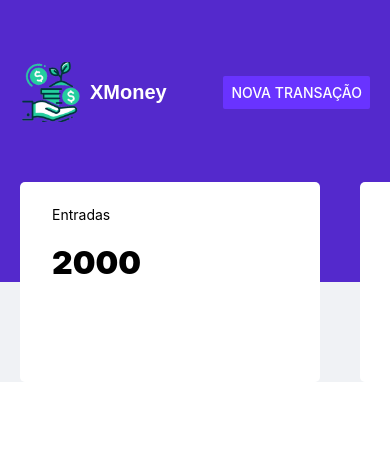
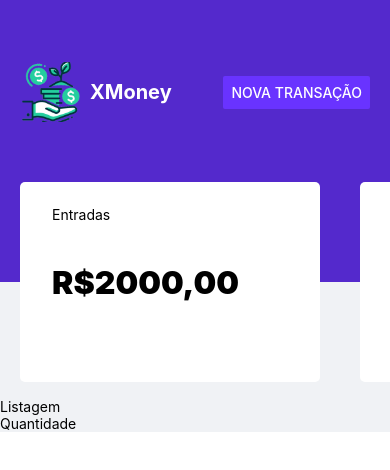
Before and after one commit to Baniomash/XmoneyMobile, a React Native app: screen / in a window 390 px wide. Shown: the top 470 px of the page. Built offline with nearby package versions, Linux system fonts and the light colour scheme.

Commit message:
feat: add hook and init Transactions Table

```diff
--- a/App.tsx
+++ b/App.tsx
@@ -3,6 +3,7 @@ import { View } from "react-native";
 import { Cards } from "./src/components/Cards";
 import { Header } from "./src/components/Header";
 import { NewTransactionModal } from "./src/components/NewTransactionModal";
+import { TransactionsTable } from "./src/components/TransactionsTable";
 
 export default function App() {
   const [isNewTransactionModalOpen, setIsNewTransactionModalOpen] =
@@ -19,6 +20,7 @@ export default function App() {
     <View style={{ backgroundColor: "#f0f2f5" }}>
       <Header onOpenNewTransactionModal={handleOpenNewTransactionModal} />
       <Cards />
+      <TransactionsTable />
       <NewTransactionModal
         isOpen={isNewTransactionModalOpen}
         onRequestClose={handleCloseNewTransactionModal}
--- a/src/components/Cards/index.tsx
+++ b/src/components/Cards/index.tsx
@@ -1,8 +1,28 @@
 import { ScrollView, Text, View, Image } from "react-native";
-import NumberFormat from "react-number-format";
 import { Container, Header, Strong, Card, CardTotal } from "./styles";
+import { useTransactions } from "../../hooks/useTransactions";
 
 export function Cards() {
+  // const { transactions } = useTransactions();
+  // const summary = transactions.reduce(
+  //   (acc, transaction) => {
+  //     if (transaction.type == "deposit") {
+  //       acc.deposits += transaction.amount;
+  //       acc.total += transaction.amount;
+  //     } else {
+  //       acc.withdraws += transaction.amount;
+  //       acc.total -= transaction.amount;
+  //     }
+
+  //     return acc;
+  //   },
+  //   {
+  //     deposits: 0,
+  //     withdraws: 0,
+  //     total: 0,
+  //   }
+  // );
+
   return (
     <Container>
       <ScrollView horizontal={true} showsHorizontalScrollIndicator={false}>
@@ -11,7 +31,7 @@ export function Cards() {
             <Text>Entradas</Text>
             <Image source={require("./../../../assets/Entradas.png")} />
           </Header>
-          <Strong>2000</Strong>
+          <Strong>R$2000,00</Strong>
         </Card>
 
         <Card>
@@ -19,7 +39,7 @@ export function Cards() {
             <Text>Saídas</Text>
             <Image source={require("./../../../assets/Saidas.png")} />
           </Header>
-          <Strong>1000</Strong>
+          <Strong>R$1000,00</Strong>
         </Card>
 
         <CardTotal>
@@ -27,7 +47,7 @@ export function Cards() {
             <Text>Total</Text>
             <Image source={require("./../../../assets/Total.png")} />
           </Header>
-          <Strong>1000</Strong>
+          <Strong>R$1000,00</Strong>
         </CardTotal>
       </ScrollView>
     </Container>
--- a/src/components/Cards/styles.ts
+++ b/src/components/Cards/styles.ts
@@ -24,6 +24,7 @@ export const Header = styled.View`
   flex-direction: row;
   align-items: center;
   justify-content: space-between;
+  margin-bottom: 20px;
 `;
 export const Strong = styled.Text`
   margin-top: 16px;
--- a/src/components/Header/styles.ts
+++ b/src/components/Header/styles.ts
@@ -24,7 +24,8 @@ export const LogoWrapper = styled.View`
 export const LogoText = styled.Text`
   margin-left: 10px;
   color: white;
-  font: bold 20px Arial;
+  font-weight: bold;
+  font-size: 20px;
 `;
 
 export const LogoImage = styled.Image`
--- /dev/null
+++ b/src/components/TransactionsTable/index.tsx
@@ -0,0 +1,15 @@
+import React from "react";
+import { Text, View } from "react-native";
+import { useTransactions } from "../../hooks/useTransactions";
+import { Container } from "./styles";
+
+export function TransactionsTable() {
+  return (
+    <Container>
+      <View>
+        <Text>Listagem</Text>
+        <Text>Quantidade</Text>
+      </View>
+    </Container>
+  );
+}
--- /dev/null
+++ b/src/components/TransactionsTable/styles.ts
@@ -0,0 +1,23 @@
+import styled from "styled-components/native";
+
+export const Container = styled.View`
+  margin-top: 16px;
+
+  table {
+    width: 100%;
+    border-spacing: 0 8px;
+
+    th {
+      font-weight: 400;
+      padding: 16px 32px;
+      text-align: left;
+      line-height: 24px;
+    }
+
+    td {
+      padding: 16px 32px;
+      border: 0;
+      border-radius: 4px;
+    }
+  }
+`;
--- /dev/null
+++ b/src/hooks/useTransactions.tsx
@@ -0,0 +1,60 @@
+import { createContext, ReactNode, useContext, useEffect, useState } from 'react'
+import { api } from '../services/api';
+
+interface Transaction{
+    id: number;
+    title: string;
+    amount: number;
+    type: string;
+    category: string;
+    createdAt:string;
+};
+
+type TransactionInput = Omit<Transaction, 'id' | 'createdAt'>;
+
+interface TransactionsProviderProps{
+    children: ReactNode;
+};
+
+interface TransactionsContextData{
+    transactions: Transaction[];
+    createTrasaction: (transaction : TransactionInput) => Promise<void>;
+}
+
+const TransactionsContext = createContext< TransactionsContextData> (
+    {} as TransactionsContextData
+    );
+
+export function TransactionsProvider({ children } : TransactionsProviderProps){
+    const [transactions, setTransactions] = useState<Transaction[]>([]);
+
+    useEffect(() => {
+        api.get('transactions')
+        .then(response => setTransactions(response.data.transactions))
+    }, []);
+
+    async function createTrasaction(transactionInput : TransactionInput){
+        const response = await api.post('/transactions', {
+            ...transactionInput,
+            createdAt: new Date()
+        });
+
+        const { transaction } = response.data;
+
+        setTransactions([
+            ...transactions, transaction,
+        ])
+    }
+
+    return(
+        <TransactionsContext.Provider value={{ transactions, createTrasaction }}>
+            {children}
+        </TransactionsContext.Provider>
+    )
+}
+
+export function useTransactions(){
+    const context = useContext(TransactionsContext);
+
+    return context;
+}
```
